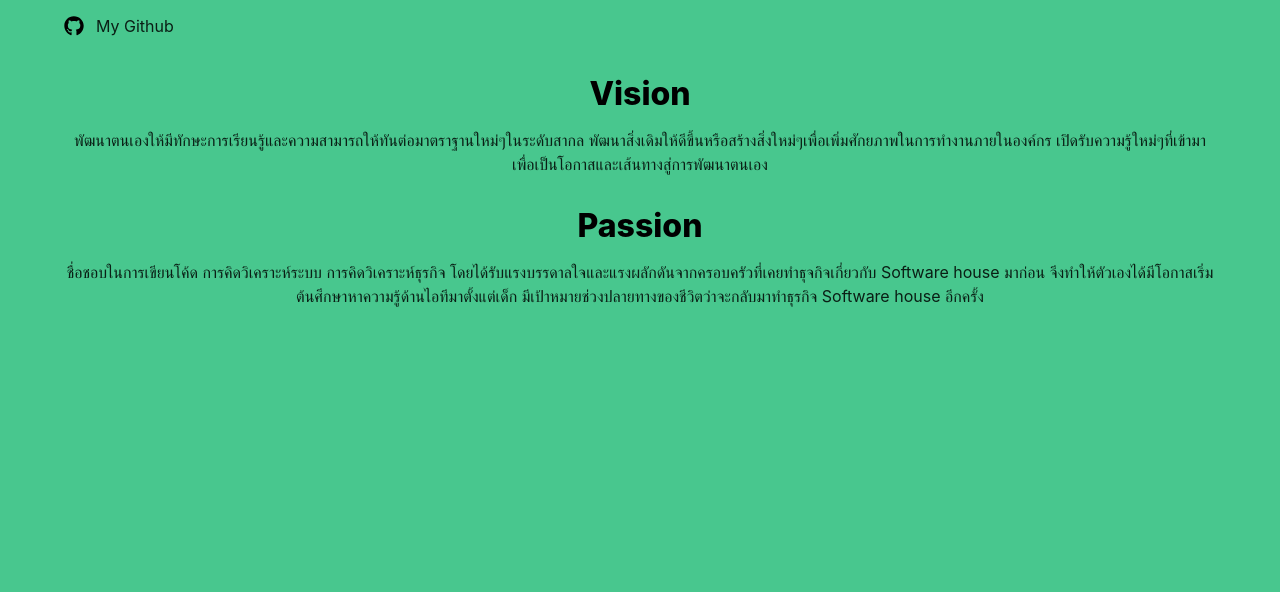
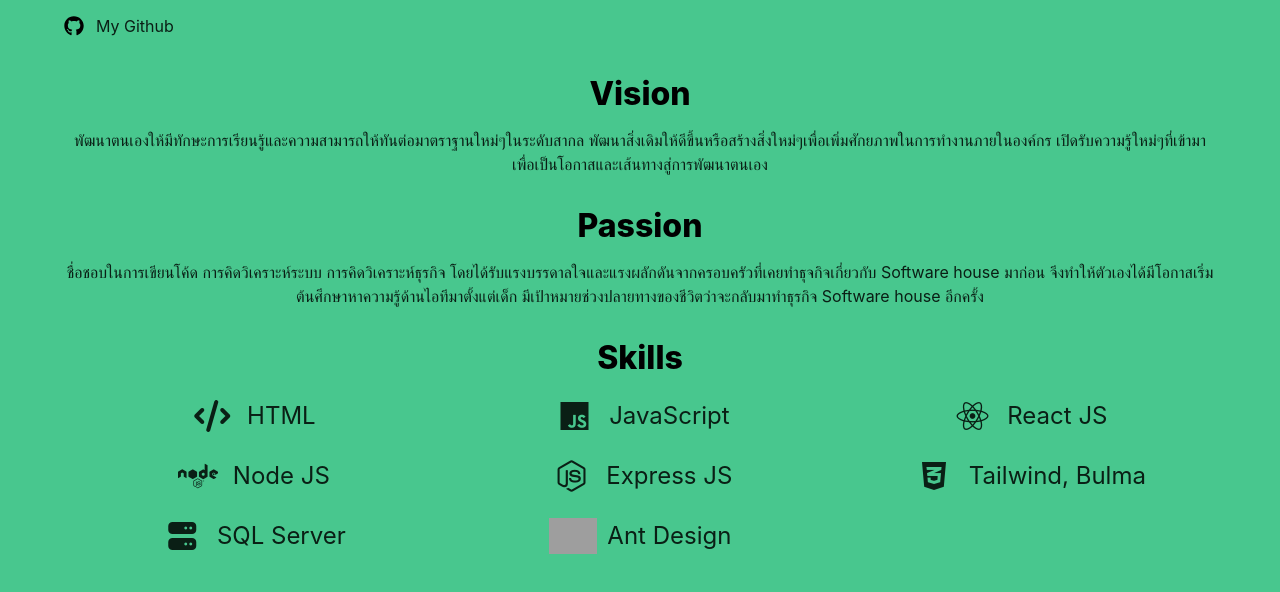
Before and after one commit to shter2499/watcharit, a plain HTML site: page index.html in a window 1280 px wide. Drawn offline with nearby package versions, Linux system fonts and the light colour scheme; grey boxes are pictures that could not be loaded; some icons are missing; a web font is replaced by a local one.

Commit message:
test logo

```diff
--- a/index.html
+++ b/index.html
@@ -6,6 +6,8 @@
     <meta name="viewport" content="width=device-width, initial-scale=1">
     <title>My Cool Website</title>
     <link rel="stylesheet" href="https://cdn.jsdelivr.net/npm/bulma@1.0.2/css/bulma.min.css">
+    <link rel="stylesheet" href="https://bulma.io/vendor/fontawesome-free-6.5.2-web/css/all.min.css">
+    <link rel="stylesheet" href="https://cdnjs.cloudflare.com/ajax/libs/ant-design-icons/4.7.0/icons.min.css">
     <link rel="stylesheet" href="style.css">
 </head>
 
@@ -47,19 +49,77 @@
                             มาก่อน จึงทำให้ตัวเองได้มีโอกาสเริ่มต้นศึกษาหาความรู้ด้านไอทีมาตั้งแต่เด็ก
                             มีเป้าหมายช่วงปลายทางของชีวิตว่าจะกลับมาทำธุรกิจ Software house อีกครั้ง
                         </p>
-
+                        <h1 style="color: black;">Skills</h1>
+                        <!--HTML, JavaScript, ReactJS, NodeJS,ExpressJS, Tailwind CSS, CSS, Bulma CSS, Microsoft SQL Server, Core UI, Ant Design -->
+                        <div class="grid">
+                            <div class="cell is-col-span-2">
+                                <span class="icon-text">
+                                    <span class="icon is-large">
+                                        <i class="fas fa-2x fa-code"></i>
+                                    </span>
+                                    <span class="forn-icon">&nbsp;HTML</span>
+                                </span>
+                            </div>
+                            <div class="cell is-col-span-2">
+                                <span class="icon-text">
+                                    <span class="icon is-large">
+                                        <i class="fa-brands fa-2x fa-js"></i>
+                                    </span>
+                                    <span class="forn-icon">&nbsp;JavaScript</span>
+                                </span>
+                            </div>
+                            <div class="cell is-col-span-2">
+                                <span class="icon-text">
+                                    <span class="icon is-large">
+                                        <i class="fa-brands fa-2x fa-react"></i>
+                                    </span>
+                                    <span class="forn-icon">&nbsp;React JS</span>
+                                </span>
+                            </div>
+                            <div class="cell is-col-span-2">
+                                <span class="icon-text">
+                                    <span class="icon is-large">
+                                        <i class="fab fa-2x fa-node"></i>
+                                    </span>
+                                    <span class="forn-icon">&nbsp;Node JS</span>
+                                </span>
+                            </div>
+                            <div class="cell is-col-span-2">
+                                <span class="icon-text">
+                                    <span class="icon is-large">
+                                        <i class="fab fa-2x fa-node-js"></i>
+                                    </span>
+                                    <span class="forn-icon">&nbsp;Express JS</span>
+                                </span>
+                            </div>
+                            <div class="cell is-col-span-2">
+                                <span class="icon-text">
+                                    <span class="icon is-large">
+                                        <i class="fab fa-2x fa-css3-alt"></i>
+                                    </span>
+                                    <span class="forn-icon">&nbsp;Tailwind, Bulma</span>
+                                </span>
+                            </div>
+                            <div class="cell is-col-span-2">
+                                <span class="icon-text">
+                                    <span class="icon is-large">
+                                        <i class="fa-solid fa-2x fa-server"></i>
+                                    </span>
+                                    <span class="forn-icon">&nbsp;SQL Server</span>
+                                </span>
+                            </div>
+                            <div class="cell is-col-span-2">
+                                <span class="icon-text">
+                                    <span class="icon is-large">
+                                        <img src="https://static-logos.antdesign.com/AntDesign.png"
+                                            alt="Ant Design Logo">
+                                    </span>
+                                    <span class="forn-icon">&nbsp;Ant Design</span>
+                                </span>
+                            </div>
+                        </div>
                     </div>
                 </div>
-
-                <!-- <div class="columns is-mobile">
-                <div class="column" style="background-color: aqua;">
-                    <p class="title">Welcome to my website! ⭐️</p>
-                </div>
-                <div class="column">
-                    <p class="subtitle">How was your day? 🎉</p>
-                </div>
-            </div> -->
-
     </section>
 </body>
 
--- a/style.css
+++ b/style.css
@@ -6,6 +6,16 @@
 
 html {
     overflow: hidden;
+}
+
+.forn-icon {
+    font-size: 24px;
+}
+
+.icon-text {
+    display: flex;
+    align-items: center;
+    justify-content: center;
 }
 
 .scroll-container {
```
